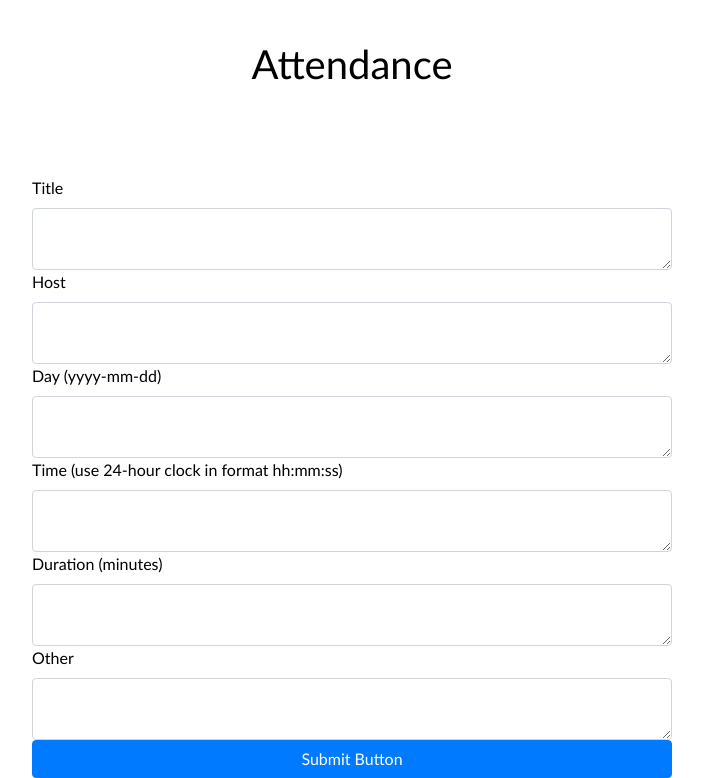
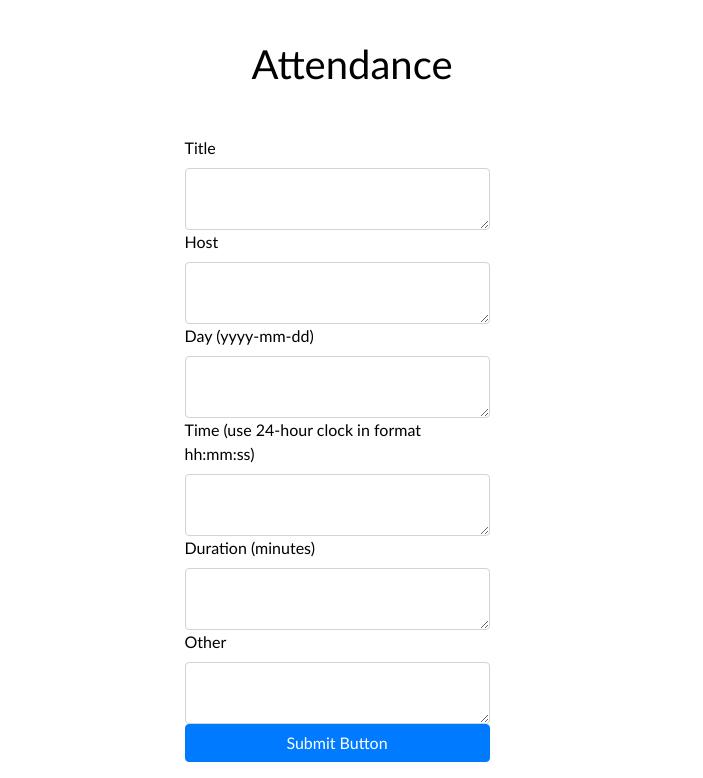
Before and after one commit to merobi-hub/attendance-tracker, a Flask app: page /newevent in a window 1280 px wide. Shown: the part 64-842 px from the top of the page, without its empty margins (288-991 px from the left). Run offline with Flask 2, Linux system fonts and the light colour scheme; the visitor is signed in with stand-in values (Sample User, id 1); some libraries are stand-ins or nearby versions.

Commit message:
form template styling

```diff
--- a/attendance/site/routes.py
+++ b/attendance/site/routes.py
@@ -4,7 +4,6 @@ from flask_login import login_required, current_user
 from attendance.forms import CreateEvent, CheckIn
 from attendance.models import db, Event, Participant
 import datetime, timedelta
-# from sqlalchemy import sessionmaker
 
 site = Blueprint('site', __name__, template_folder='site_templates')
 
--- a/attendance/site/site_templates/newevent.html
+++ b/attendance/site/site_templates/newevent.html
@@ -2,9 +2,9 @@
 
 {% block content %}
 
-
-
 <div class="form-container">
+    <div class="row" id="form-row">
+        <div class="col-md-6" id="form-col">
             <form method="POST">
                 {{ form.hidden_tag() }}
                 <div class="form-group">
@@ -36,5 +36,7 @@
                 </div>
             </form>
         </div>
+    </div>
+</div>
 
 {% endblock content %}
--- a/attendance/site/site_templates/profile.html
+++ b/attendance/site/site_templates/profile.html
@@ -15,7 +15,6 @@
                         <h6 class="card-text">{{host_event.other}}</h6>
                         <a href="{{ url_for('site.event', id=host_event.id) }}" class="card-link">View Attendees</a>
                         <a href="{{ url_for('site.deleteevent', id=host_event.id) }}" class="card-link" id="delete">Delete</a>
-
                     </div>
                 </div>
             </div>
--- a/attendance/static/css/main.css
+++ b/attendance/static/css/main.css
@@ -83,7 +83,7 @@ body {
 }
 
 .form-container {
-    margin-top: 10vh;
+    margin-top: 5vh;
     width: 100%
 }
 
@@ -117,7 +117,7 @@ body {
 /* Profile */
 
 #profile-event-card {
-    margin-top: 10vh;
+    margin-top: 5vh;
 }
 
 #profile-container {
@@ -142,3 +142,13 @@ body {
 #calculate-link {
     color: green;
 }
+
+#form-row {
+    width: 100%;
+    margin-top: 5vh
+}
+
+#form-col {
+    width: 50%;
+    margin: 0 auto
+}
```
Also changed, not shown: attendance/authentication/auth_templates/login.html (+5 -3 lines), attendance/authentication/auth_templates/signup.html (+5 -2 lines). Lines whose indentation alone changed are shown as unchanged.
